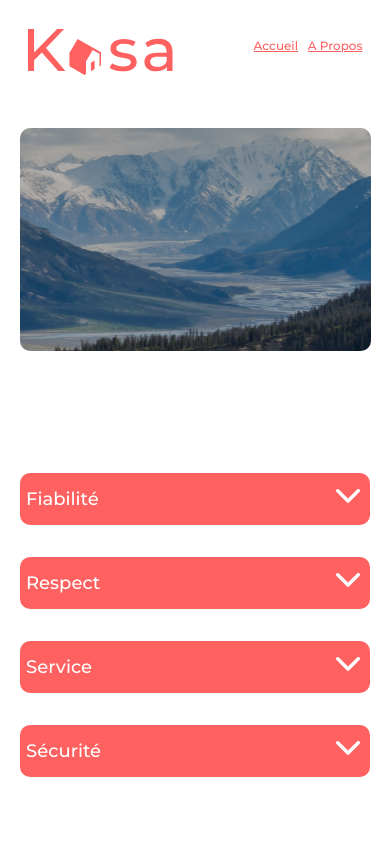
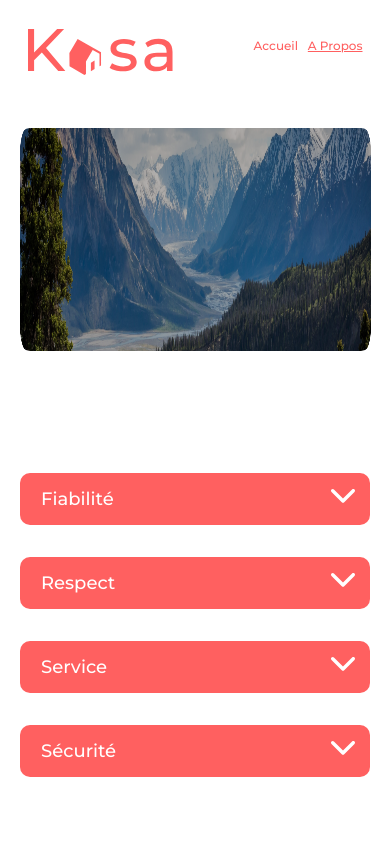
Before and after one commit to Chris92i/KASA, a React (Create React App) app: page /about in a window 390 px wide. Shown: the top 844 px of the page. Built offline with nearby package versions, Linux system fonts and the light colour scheme.

Commit message:
amelioration collapse banner et responsive

```diff
--- a/src/components/Banner/Banner.jsx
+++ b/src/components/Banner/Banner.jsx
@@ -29,10 +29,14 @@ function Banner(){
 console.log ('bannerimage',bannerImage)
 
 return(
-    <div className="banner_container banner_container_about" style={{ backgroundImage: `url(${bannerImage})`}}>
-        <div className="banner_container_text">
-            <div className="banner_text">{bannerText}</div>
-        </div>
+    <div className="banner_container banner_container_about">
+        <h1 className='banner_text'>{bannerText}</h1>
+        <img
+            className='img-header'
+            src={bannerImage}
+            alt="nature"
+        />
+
     </div>
 )
 
--- a/src/components/Banner/style.scss
+++ b/src/components/Banner/style.scss
@@ -1,11 +1,14 @@
 .banner_container {
+  position: relative;
+  text-align: center;
+
+
   display: flex;
   align-items: center;
   justify-content: center;
   max-width: 1240px;
   height: 223px;
-  top: 171px;
-  left: 100px;
+
   border-radius: 25px;
   z-index: 0;
   //filter: brightness(0.7);
@@ -16,28 +19,52 @@
   background-repeat: no-repeat;
 }
 
+
+/*
 .banner_container .banner_text {
   display: flex;
   align-items: center;
   justify-content: center;
-  top: 249px;
-  left: 373px;
-  //text-align: center;
-  //font-family: Montserrat;
-  //font-weight: 500;
-  //font-size: 48px;
-  //line-height: 68.45px;
+  //top: 249px;
+  //left: 373px;
+  color: #ffffff !important;
+  z-index: 1;
+}
+*/
+
+.banner_container {
+  display: flex;
+  align-items: center;
+  justify-content: center;
+  //top: 249px;
+  //left: 373px;
   color: #ffffff !important;
   z-index: 1;
 }
 
+
+
 .banner_text {
+  /*
   z-index: 2;
   color: #ffffff !important;
   text-align: center;
   font-family: Montserrat;
   font-weight: 500;
   font-size: 48px;
+  */
+  position: absolute;
+  top: 50%;
+  left: 50%;
+  transform: translate(-50%, -50%); /* Décale le texte de 50% vers la gauche et vers le haut pour le centrer parfaitement */
+  width: 100%; /* Assure que le texte s'étend sur toute la largeur */
+  color: white;
+}
+
+.img-header{
+  border-radius: 25px;
+  width: 100%;
+
 }
 
 @media all and (max-width: 450px) {
@@ -69,4 +96,9 @@
     max-width: 217px;
     text-align: left;
   }
+
+  .img-header{
+    height: 100%;
+    border-radius: 10px;
+  }
 }
--- a/src/components/Caroussel/style.scss
+++ b/src/components/Caroussel/style.scss
@@ -1,10 +1,11 @@
 .carousel-container{
-    width: 100%;
+    //width: 100%;
     height: 415px;
     border-radius: 25px;
     overflow: hidden;
     position: relative;
     border-radius: 25px;
+
 }
 
 .imageCarousel{
@@ -38,3 +39,10 @@
     color: white;
     bottom: 10px;
 }
+
+
+@media all and (max-width: 450px) {
+.carousel-container{
+    margin: 0 15px;
+}
+}
--- a/src/components/Collapse/style.scss
+++ b/src/components/Collapse/style.scss
@@ -57,7 +57,7 @@
     line-height: 142.6%; /* 34.224px */
 
     min-height: 249px;
-    padding-top: 40px;
+    padding-top: 20px;
     padding-right: 12px;
     padding-left: 20px;
 
@@ -96,7 +96,7 @@
     color:#FF6060;
 
 
-    padding-top: 40px;
+    padding-top: 20px;
     padding-right: 12px;
     padding-left: 20px;
 
@@ -104,6 +104,8 @@
     border-radius: 10px;
 
     height: 249px;
+
+
 }
 
 .about-content-detail{
@@ -116,7 +118,7 @@
     color:#FF6060;
 
 
-    padding-top: 40px;
+    padding-top: 20px;
     padding-right: 12px;
     padding-left: 20px;
 }
@@ -132,10 +134,12 @@
 
 .arrow_container{
     position: relative;
+    margin-right: 5px;
 }
 
 .title_collapse{
     position: relative;
+    margin-left: 15px;
 
 }
 
--- a/src/components/Host/style.scss
+++ b/src/components/Host/style.scss
@@ -16,6 +16,7 @@
     text-align: right;
     color: #FF6060;
     margin-right: 10px;
+    margin-top: 5px;
 }
 
 .photo{
--- a/src/components/Navigation/Style.scss
+++ b/src/components/Navigation/Style.scss
@@ -41,7 +41,7 @@
     font-size: 12px;
     font-style: normal;
     font-weight: 500;
-    text-decoration-line: underline;
+    //text-decoration-line: underline;
   }
 
   .nav_Header_about{
--- a/src/components/Rating/Rating.jsx
+++ b/src/components/Rating/Rating.jsx
@@ -22,7 +22,7 @@ function Rating({ note = 0 }){
 
     return(
         <>
-            <p>{tabNote}</p>
+            <p className='star'>{tabNote}</p>
         </>
     )
 
--- a/src/pages/Detail/style.scss
+++ b/src/pages/Detail/style.scss
@@ -1,6 +1,6 @@
 .page_logement{
     width: 1240px;
-    height: 1024px;
+    height: 100%;
     top: 951px;
     left: -543px;
 
@@ -80,17 +80,14 @@
 
 
 .collapse_unite_1{
-    width: 80%;
+    width: 92%;
 }
 
 .collapse_unite_2{
-    width: 80%;
+    width: 92%;
     justify-content: flex-end;
 
 }
-
-
-
 
 .rating{
     width: 196px;
@@ -110,7 +107,7 @@
 @media all and (max-width: 450px) {
 .page_logement{
     width: 100vw;
-    height: 100vh;
+    //height: 100vh;
 }
 .sousCarousel_container{
     display: flex;
@@ -147,4 +144,8 @@
 .collapse_unite_2{
     width: 100%;
 }
+
+.star{
+    margin-top: 12px;
 }
+}
```
